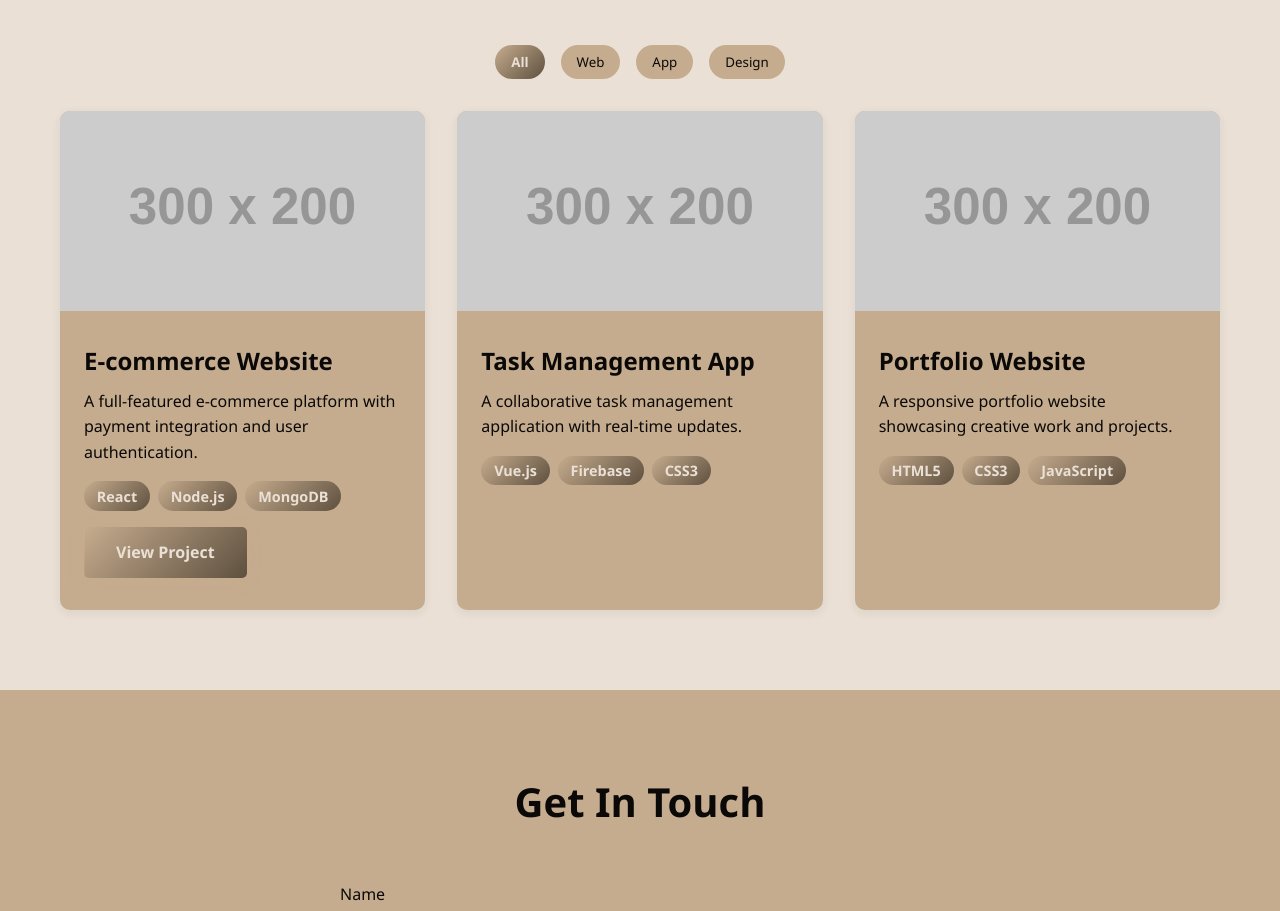
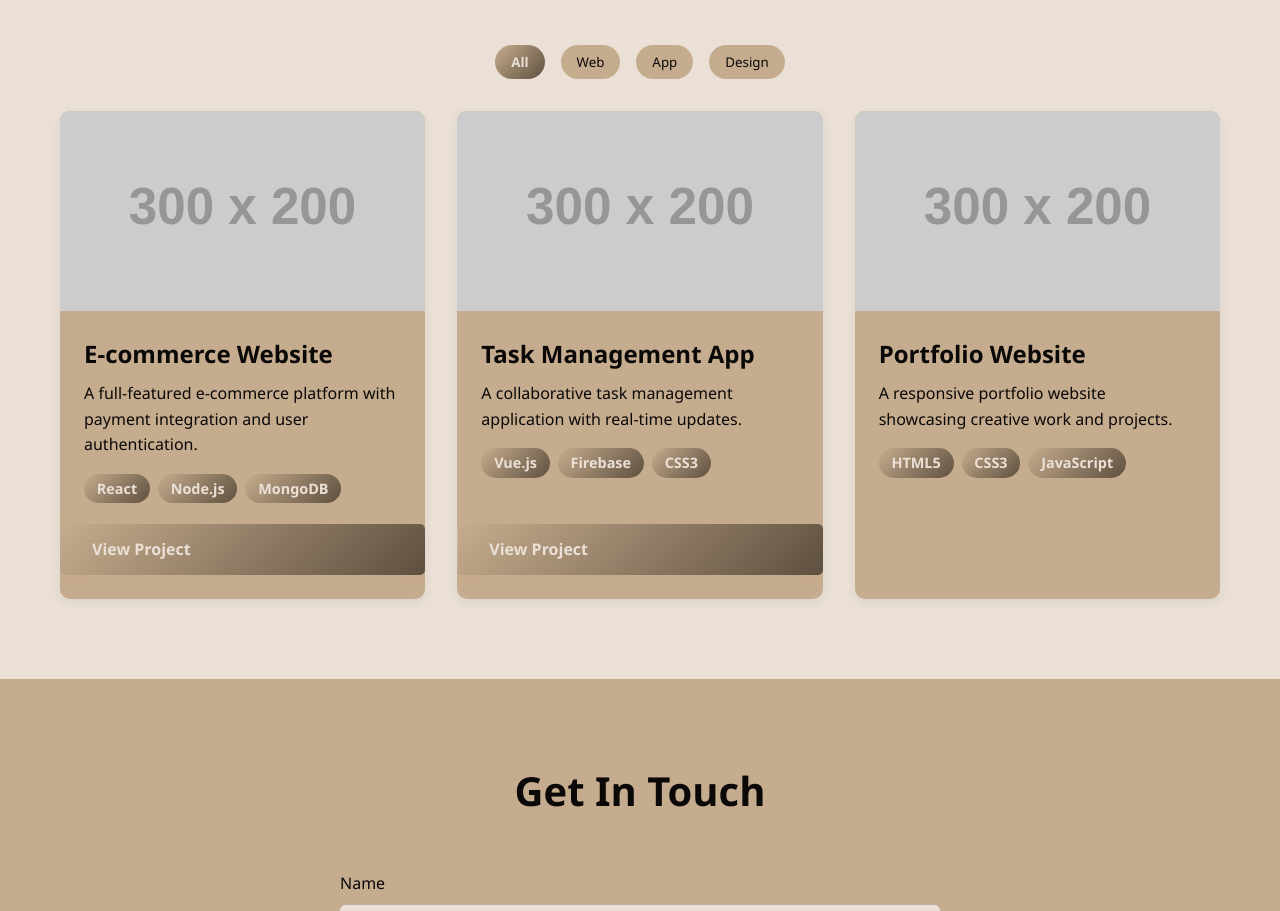
Before and after one commit to GodOfUndead/portfolio.github.io, a plain HTML site: page index.html in a window 1280 px wide. Shown: the part 1319-2230 px from the top of the page. Drawn offline with Linux system fonts and the light colour scheme; placeholder pictures from the web are drawn by us.

Commit message:
Update index.html

```diff
--- a/index.html
+++ b/index.html
@@ -322,9 +322,14 @@
             display: grid;
             grid-template-columns: repeat(auto-fit, minmax(300px, 1fr));
             gap: 2rem;
+            align-items: stretch;
         }
 
         .project-card {
+            display: flex;
+            flex-direction: column;
+            height: 100%;
+            position: relative;
             background: var(--card-background);
             border-radius: 10px;
             overflow: hidden;
@@ -345,7 +350,12 @@
         }
 
         .project-info {
+            display: flex;
+            flex-direction: column;
+            flex: 1 1 auto;
             padding: 1.5rem;
+            padding-bottom: 6rem;
+            position: relative;
         }
 
         .project-title {
@@ -371,6 +381,16 @@
             border-radius: 15px;
             font-size: 0.9rem;
             font-weight: bold;
+        }
+
+        .project-info .btn {
+            margin-top: 0;
+            position: absolute;
+            left: 0;
+            right: 0;
+            bottom: 1.5rem;
+            margin-left: auto;
+            margin-right: auto;
         }
 
         /* Contact Section */
@@ -710,7 +730,7 @@
                             <span class="tag">Node.js</span>
                             <span class="tag">MongoDB</span>
                         </div>
-                        <a href="ecommerce.html" class="btn" style="margin-top:1rem;display:inline-block;">View Project</a>
+                        <a href="ecommerce.html" class="btn">View Project</a>
                     </div>
                 </div>
 
@@ -724,6 +744,7 @@
                             <span class="tag">Firebase</span>
                             <span class="tag">CSS3</span>
                         </div>
+                        <a href="taskapp.html" class="btn">View Project</a>
                     </div>
                 </div>
 
```
